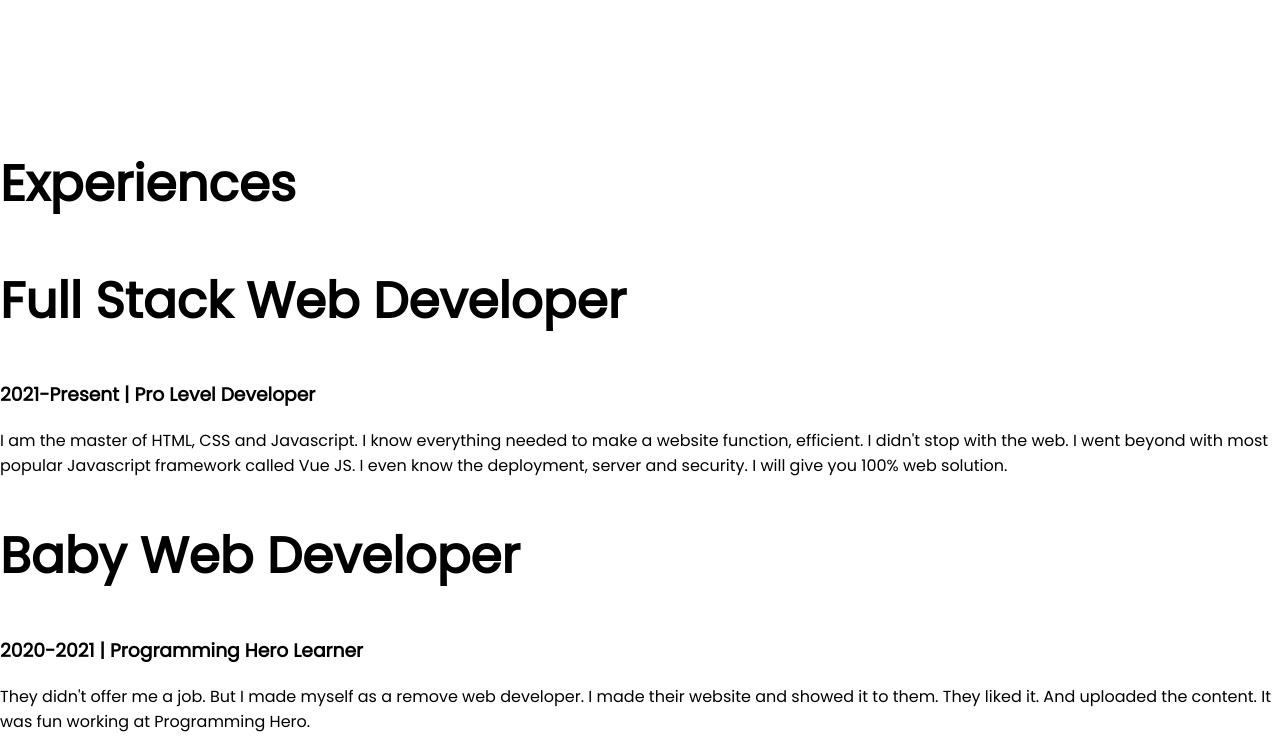
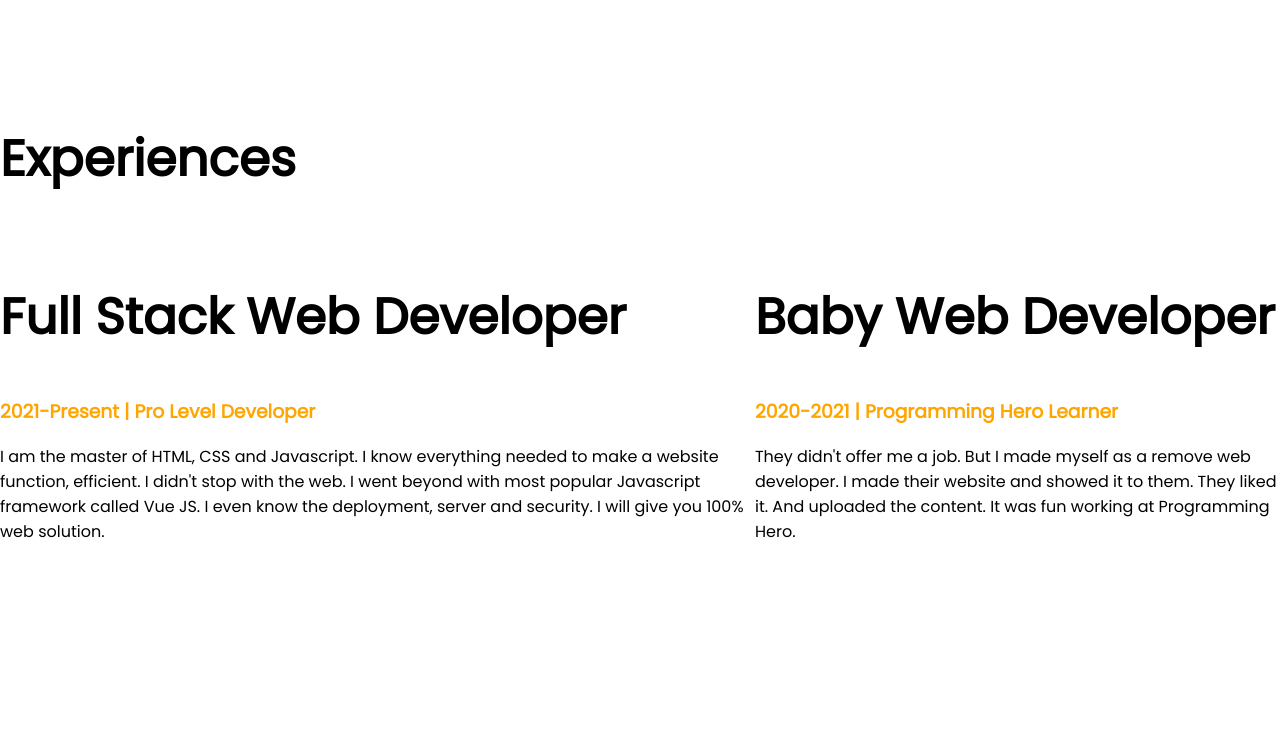
Before and after one commit to Yesmin-Akter-348/developer-portfolio, a plain HTML site: page index.html in a window 1280 px wide. Shown: the part 1092-1842 px from the top of the page. After the commit the page ends 1802 px from the top, so only its background shows below. Drawn offline with Linux system fonts and the light colour scheme.

Commit message:
experience-item added

```diff
--- a/index.html
+++ b/index.html
@@ -9,9 +9,6 @@
             <link rel="preconnect" href="https://fonts.googleapis.com">
             <link rel="preconnect" href="https://fonts.gstatic.com" crossorigin>
             <link href="https://fonts.googleapis.com/css2?family=Poppins&display=swap" rel="stylesheet">
-            CSS rules to specify families
-
-            font-family: 'Poppins', sans-serif;
 
 
             <link rel="stylesheet" href="style.css">
@@ -51,19 +48,19 @@
     <section class=" experience-area">
         <h1>Experiences</h1>
 
-        <div>
-            <div>
+        <div class="flexible-container">
+            <div class="experience-item">
                 <h1>Full Stack Web Developer </h1>
-                <h3>2021-Present | Pro Level Developer </h3>
+                <h3 class="orange-color">2021-Present | Pro Level Developer </h3>
                 <p>I am the master of HTML, CSS and Javascript. I know everything needed to make a website function,
                     efficient. I didn't stop with the web. I went beyond with most popular Javascript framework called
                     Vue
                     JS. I even know the deployment, server and security. I will give you 100% web solution. </p>
             </div>
 
-            <div>
+            <div class="experience-item">
                 <h1>Baby Web Developer </h1>
-                <h3>2020-2021 | Programming Hero Learner </h3>
+                <h3 class="orange-color">2020-2021 | Programming Hero Learner </h3>
                 <p> They didn't offer me a job. But I made myself as a remove web developer. I made their website and
                     showed
                     it to them. They liked it. And uploaded the content. It was fun working at Programming Hero.</p>
--- a/style.css
+++ b/style.css
@@ -34,8 +34,14 @@ border-radius: 5px;
     background-image: url(image/top-banner.png);
     background-repeat: no-repeat;
 }
-.drwam-big{
+.dream-big{
     background-image: url(image/dream-bg.png);
     background-repeat: no-repeat;
     background-position: right;
 }
+.experience-area{
+
+}
+.experience-item{
+
+}
```
